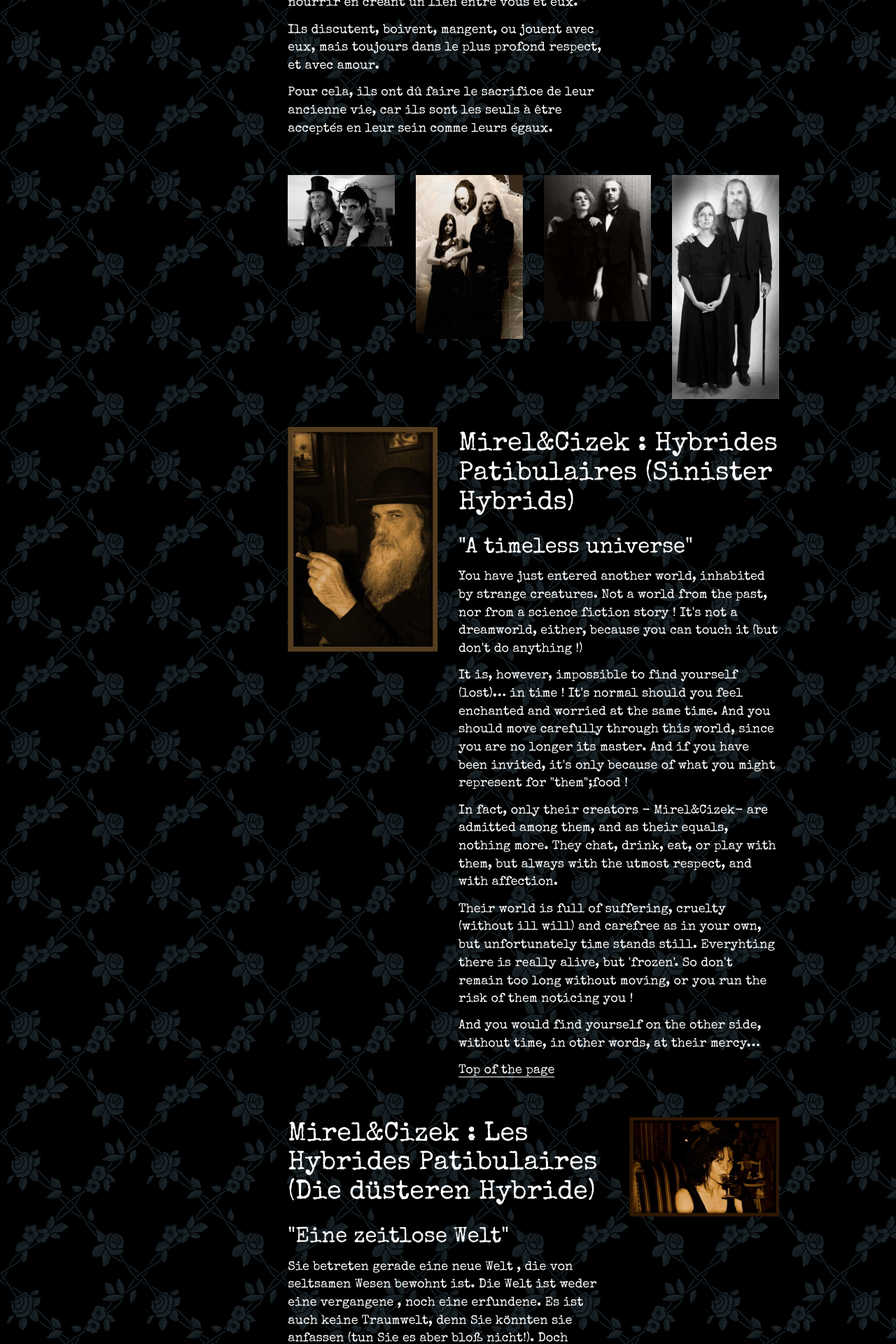
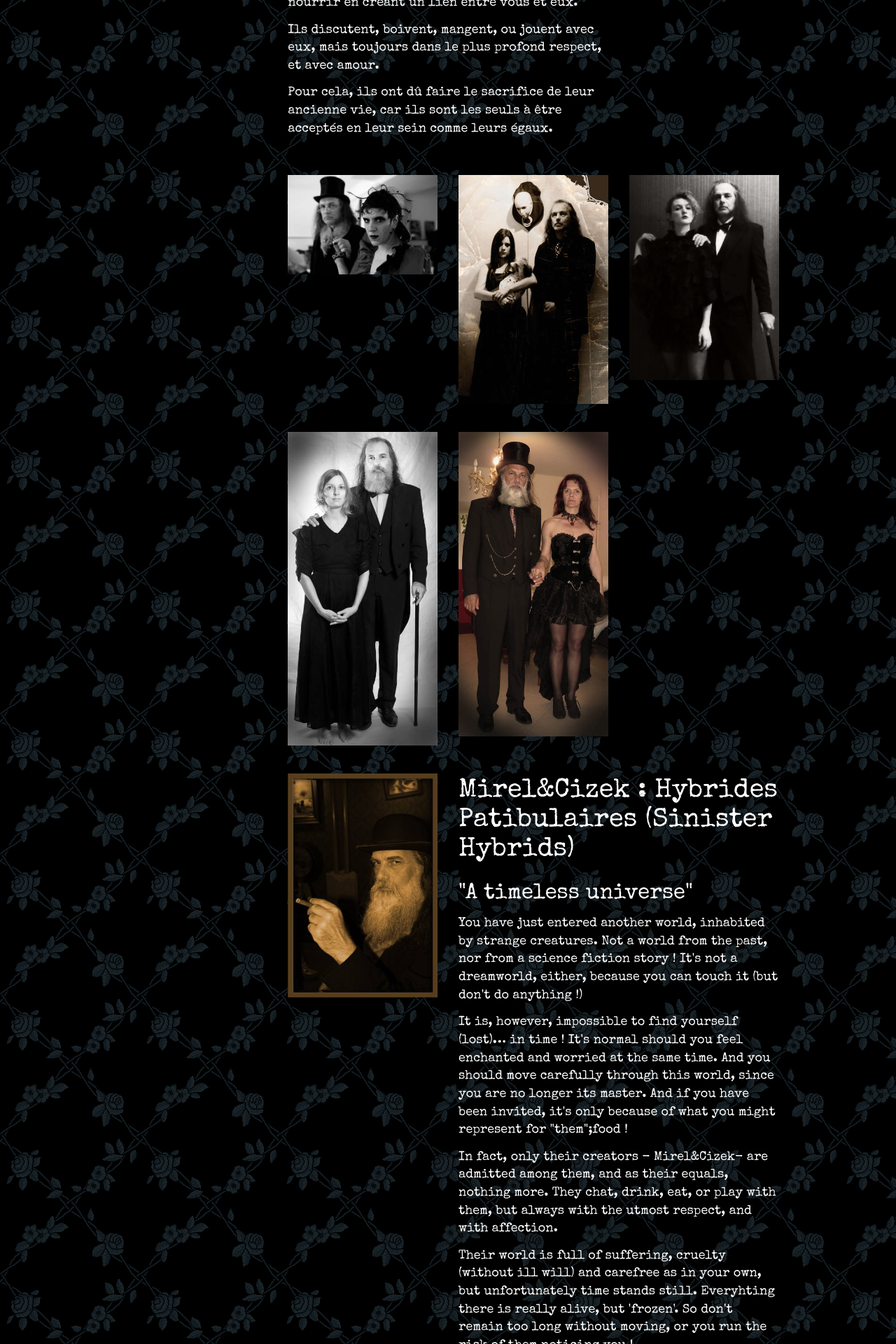
Before and after one commit to le-cube/le-cube.github.io, a Jekyll site: the page built from mirel-et-cizek.html, in a window 1280 px wide. Shown: the part 1175-3095 px from the top of the page at 70% size. Built offline with Jekyll 4.4.1, drawn with Linux system fonts in a browser that asks for light colours.

Commit message:
Fanny is back !

```diff
--- a/mirel-et-cizek.html
+++ b/mirel-et-cizek.html
@@ -45,11 +45,14 @@ weight : 20
                     </div>
                 </div>
 
-                <div class="row" id="toujours">
-                    <div class="col-md-3"><img src="{{ site.baseurl }}/img/mirel-et-cizek/photo03.jpg" alt="Mirel & Cizek"  class="img-responsive"></div>
-                    <div class="col-md-3"><img src="{{ site.baseurl }}/img/mirel-et-cizek/mirel-cizek-elise.jpg" alt="Mirel" class="img-responsive"></div>
-                    <div class="col-md-3"><img src="{{ site.baseurl }}/img/mirel-et-cizek/photo01.jpg" alt="Mirel & Cizek" class="img-responsive"></div>
-                    <div class="col-md-3"><img src="{{ site.baseurl }}/img/mirel-et-cizek/mirel-cizek-mylene.jpg" alt="Mirel & Cizek" class="img-responsive"></div>
+                <div class="row toujours">
+                    <div class="col-md-4"><img src="{{ site.baseurl }}/img/mirel-et-cizek/photo03.jpg" alt="Mirel & Cizek"  class="img-responsive"></div>
+                    <div class="col-md-4"><img src="{{ site.baseurl }}/img/mirel-et-cizek/mirel-cizek-elise.jpg" alt="Mirel" class="img-responsive"></div>
+                    <div class="col-md-4"><img src="{{ site.baseurl }}/img/mirel-et-cizek/photo01.jpg" alt="Mirel & Cizek" class="img-responsive"></div>
+                </div>
+                <div class="row toujours">
+                    <div class="col-md-4"><img src="{{ site.baseurl }}/img/mirel-et-cizek/mirel-cizek-mylene.jpg" alt="Mirel & Cizek" class="img-responsive"></div>
+                    <div class="col-md-4"><img src="{{ site.baseurl }}/img/mirel-et-cizek/mirel-cizek-fanny.jpg" alt="Mirel & Cizek" class="img-responsive"></div>
                 </div>
 
                 <div class="row" lang="en" id="english">
```
Also changed, not shown: img/mirel-et-cizek/mirel-cizek-fanny.jpg (added).
